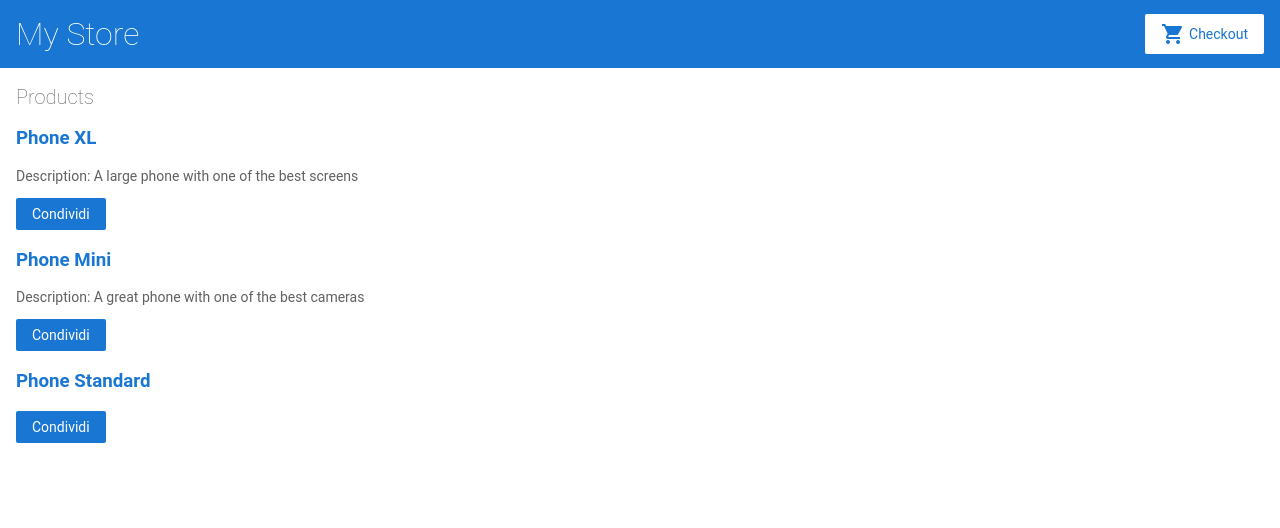
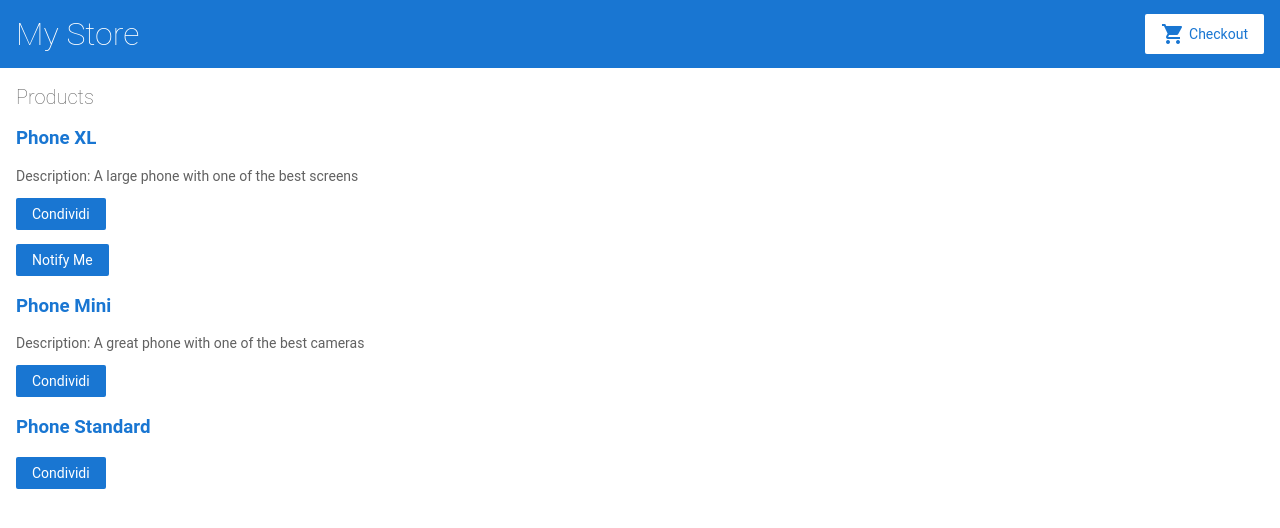
Before and after one commit to gitasero/angular-product-sample, an Angular app: page / in a window 1280 px wide. Shown: the top 528 px of the page. Built offline with nearby package versions, Linux system fonts and the light colour scheme.

Commit message:
4 files modified, 3 added

```diff
--- a/src/app/app.module.ts
+++ b/src/app/app.module.ts
@@ -6,6 +6,7 @@
 import { AppComponent } from './app.component';
 import { TopBarComponent } from './top-bar/top-bar.component';
 import { ProductListComponent } from './product-list/product-list.component';
+import { ProductAlertsComponent } from './product-alerts/product-alerts.component';
 
 @NgModule({
   imports: [
@@ -18,7 +19,8 @@
   declarations: [
     AppComponent,
     TopBarComponent,
-    ProductListComponent
+    ProductListComponent,
+    ProductAlertsComponent
   ],
   bootstrap: [
     AppComponent
--- /dev/null
+++ b/src/app/product-alerts/product-alerts.component.html
@@ -0,0 +1,3 @@
+<p *ngIf="product && product.price > 700">
+<button type="button" (click)="notify.emit()" >Notify Me</button>
+</p>
--- a/src/app/product-list/product-list.component.html
+++ b/src/app/product-list/product-list.component.html
@@ -7,6 +7,10 @@
   </h3>
   <p *ngIf="product.description">Description: {{ product.description }}</p>
   <button type="button" (click)="share()">Condividi</button>
+  <app-product-alerts
+  [product]="product"
+  (notify)="onNotify()">
+</app-product-alerts>
 </div>
 
 <!--
--- a/src/app/product-list/product-list.component.ts
+++ b/src/app/product-list/product-list.component.ts
@@ -13,6 +13,10 @@
   share() {
     window.alert('The product has been shared!');
   }
+
+  onNotify() {
+    window.alert('Sarai avvisato quando il prodotto sarà in vendita');
+  }
 }
 
 
--- a/src/app/products.ts
+++ b/src/app/products.ts
@@ -21,7 +21,7 @@
   {
     id: 3,
     name: 'Phone Standard',
-    price: 299,
+    price: 699,
     description: ''
   }
 ];
```
Also changed, not shown: src/app/product-alerts/product-alerts.component.ts (added, +12 -0 lines), src/app/product-alerts/product-alerts.component.css (added).
